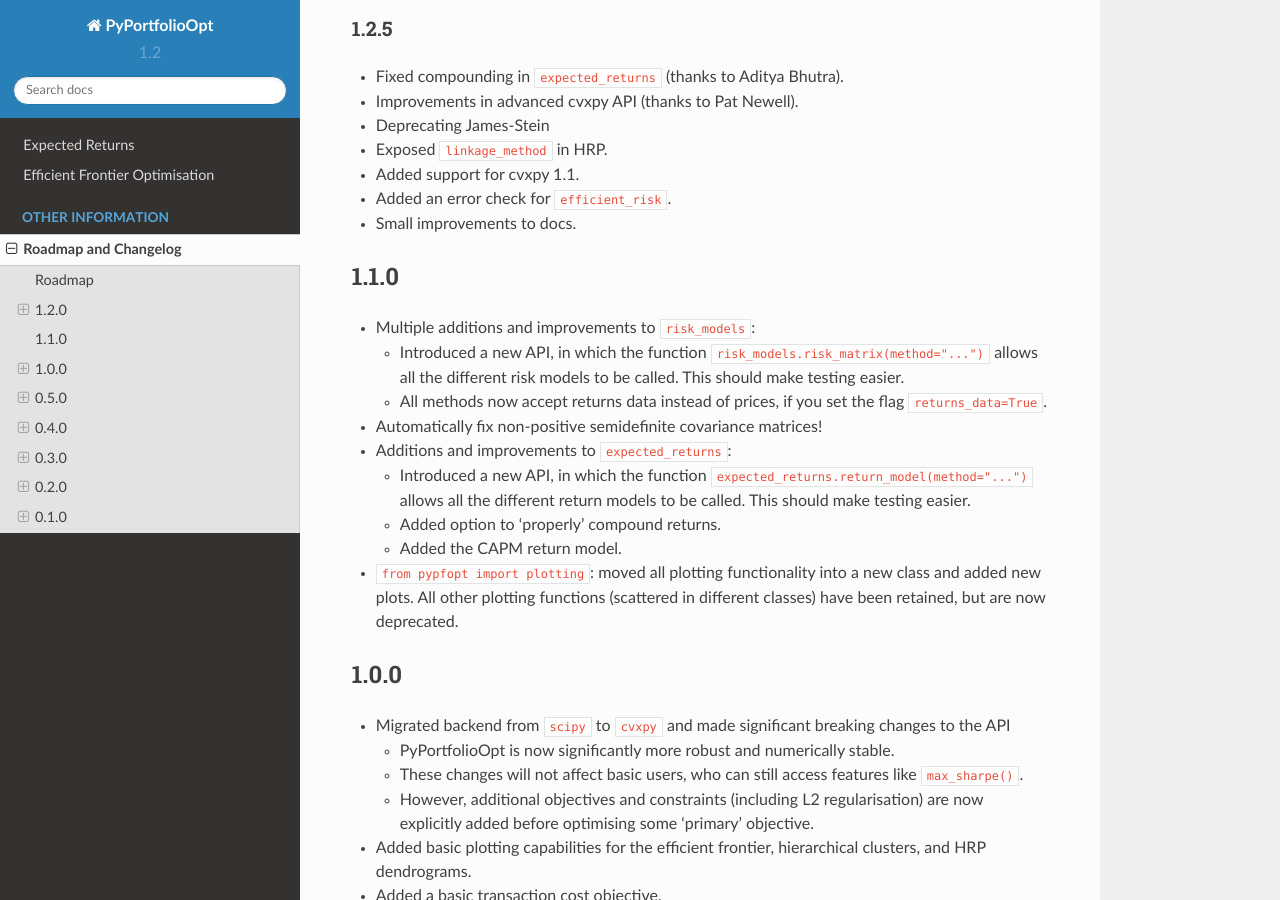
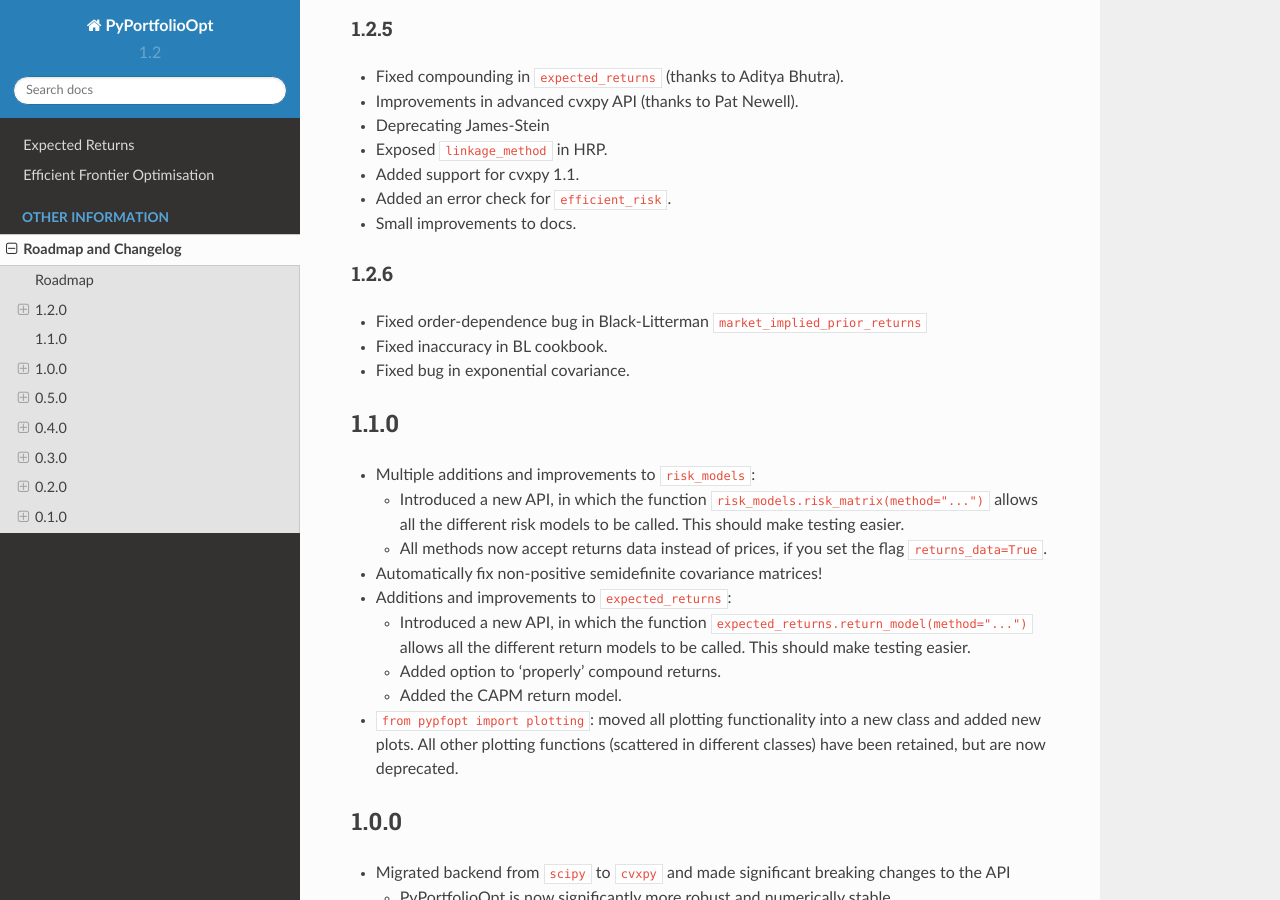
Before and after one commit to robertmartin8/PyPortfolioOpt, a Sphinx documentation site: the page built from docs/Roadmap.rst, in a window 1280 px wide and 900 px high, scrolled down 1154 px. Built offline with Sphinx 7.4.7 and the Read the Docs theme 2.0.0, drawn with Linux system fonts in a browser that asks for light colours; pages that are not in the unit, such as notebooks, are missing from menus.

Commit message:
versioning

```diff
--- a/docs/Roadmap.rst
+++ b/docs/Roadmap.rst
@@ -64,6 +64,13 @@
 - Added support for cvxpy 1.1.
 - Added an error check for ``efficient_risk``.
 - Small improvements to docs.
+
+1.2.6
+-----
+
+- Fixed order-dependence bug in Black-Litterman ``market_implied_prior_returns``
+- Fixed inaccuracy in BL cookbook.
+- Fixed bug in exponential covariance.
 
 1.1.0
 =====
--- a/docs/conf.py
+++ b/docs/conf.py
@@ -58,7 +58,7 @@
 # The short X.Y version.
 version = "1.2"
 # The full version, including alpha/beta/rc tags.
-release = "1.2.5"
+release = "1.2.6"
 
 # The language for content autogenerated by Sphinx. Refer to documentation
 # for a list of supported languages.
--- a/docs/index.rst
+++ b/docs/index.rst
@@ -15,7 +15,7 @@
                 <img src="https://img.shields.io/badge/python-v3-brightgreen.svg?style=flat-square"
                     alt="python"></a> &nbsp;
             <a href="https://pypi.org/project/PyPortfolioOpt/">
-                <img src="https://img.shields.io/badge/pypi-v1.2.5-brightgreen.svg?style=flat-square"
+                <img src="https://img.shields.io/badge/pypi-v1.2.6-brightgreen.svg?style=flat-square"
                     alt="python"></a> &nbsp;
             <a href="https://opensource.org/licenses/MIT">
                 <img src="https://img.shields.io/badge/license-MIT-brightgreen.svg?style=flat-square"
--- a/pypfopt/__init__.py
+++ b/pypfopt/__init__.py
@@ -10,7 +10,7 @@
 from .risk_models import CovarianceShrinkage
 
 
-__version__ = "1.2.5"
+__version__ = "1.2.6"
 
 __all__ = [
     "market_implied_prior_returns",
--- a/pyproject.toml
+++ b/pyproject.toml
@@ -1,6 +1,6 @@
 [tool.poetry]
 name = "PyPortfolioOpt"
-version = "1.2.5"
+version = "1.2.6"
 description = "Financial portfolio optimisation in python"
 license = "MIT"
 authors = ["Robert Andrew Martin <martin.robertandrew@gmail.com>"]
--- a/setup.py
+++ b/setup.py
@@ -9,7 +9,7 @@
 
 setup(
     name="PyPortfolioOpt",
-    version="1.2.5",
+    version="1.2.6",
     description="Financial portfolio optimisation in python",
     long_description=desc,
     long_description_content_type="text/markdown",
```
Also changed, not shown: 4 other files.
